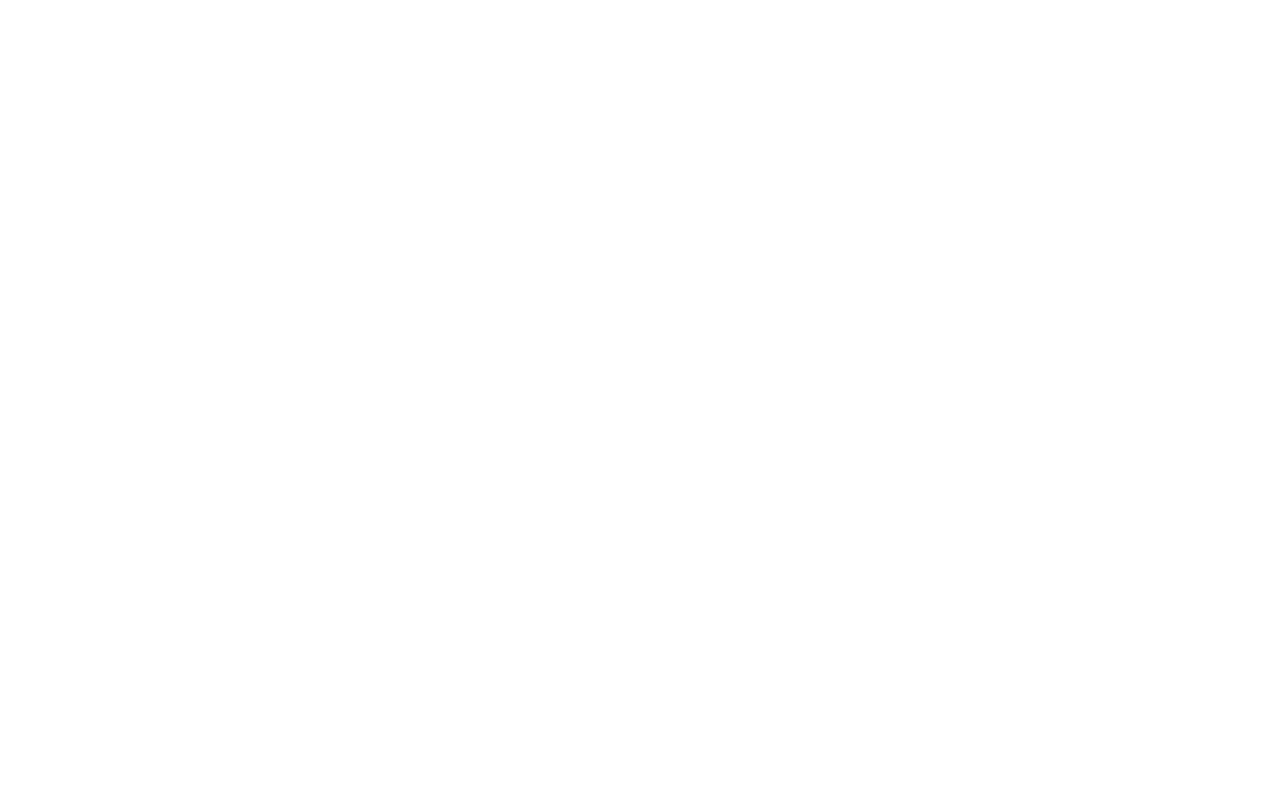
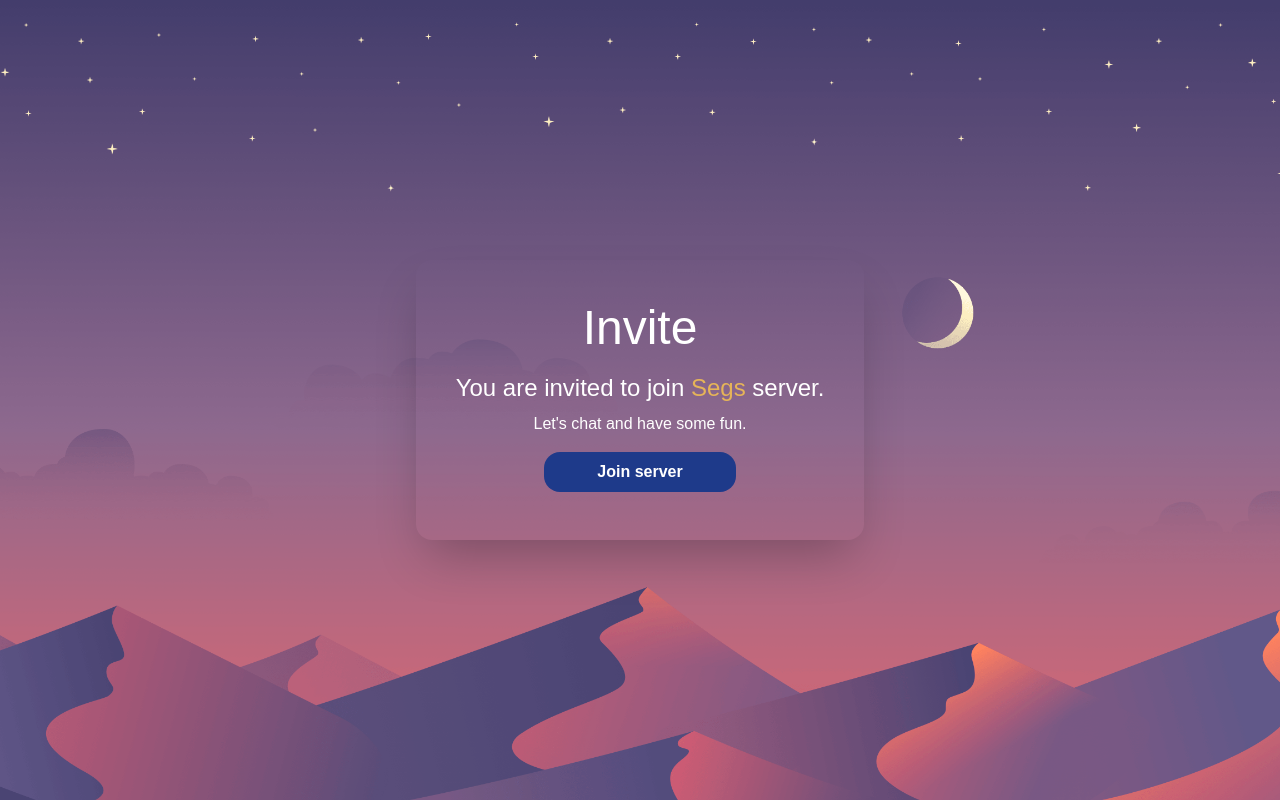
Before and after one commit to creative-tutorials/Devcord, a React (Create React App) app: page /join in a window 1280 px wide. Built offline with nearby package versions, Linux system fonts and the light colour scheme; a web font is replaced by a local one.

Commit message:
Created Join screen
Created join screen , Made changes in css and fixed some bugs

```diff
--- a/public/index.html
+++ b/public/index.html
@@ -11,6 +11,10 @@
     />
     <link rel="apple-touch-icon" href="%PUBLIC_URL%/logo192.png" />
     <link rel="manifest" href="%PUBLIC_URL%/manifest.json" />
+    <link
+      href="https://unpkg.com/tailwindcss@^2/dist/tailwind.min.css"
+      rel="stylesheet"
+    />
     <title>Devcord</title>
   </head>
   <body>
--- a/src/App.js
+++ b/src/App.js
@@ -8,6 +8,7 @@ import { updateUserState } from "./Reducers/userReducers";
 import SignUp from "./Components/SignUp";
 import Login from "./Components/Login";
 import Home from "./Components/Home";
+import JoinScreen from "./Components/JoinScreen/JoinScreen";
 
 function App() {
   const State = useSelector((state) => state.user.userState);
@@ -38,6 +39,9 @@ function App() {
         <Route path="/" exact={true}>
           <Home />
         </Route>
+        <Route path="/join" exact={true}>
+          <JoinScreen serverName={"Segs"} />
+        </Route>
       </Router>
     </>
   );
--- /dev/null
+++ b/src/Components/JoinScreen/Join.css
@@ -0,0 +1,10 @@
+.join-div {
+  background: url(../../Assets/Images/joinScreen.png) no-repeat center/cover;
+}
+
+.serverName {
+  color: rgb(230, 180, 88);
+}
+::selection {
+  background: rgb(3, 108, 150);
+}
--- /dev/null
+++ b/src/Components/JoinScreen/JoinScreen.js
@@ -0,0 +1,23 @@
+import "../JoinScreen/Join.css";
+
+function JoinScreen({ serverName }) {
+  return (
+    <>
+      <div className="join-div flex flex-col items-center justify-center h-screen w-screen">
+        <div className="flex items-center flex-col border-1 p-8 rounded-2xl shadow-2xl">
+          <h1 className="text-5xl m-3">Invite</h1>
+          <p className="m-2 text-2xl">
+            You are invited to join{" "}
+            <span className="serverName">{serverName}</span> server.
+          </p>
+          <p>Let's chat and have some fun.</p>
+          <button className="bg-blue-900 rounded-2xl hover:bg-blue-600 text-white-500 font-semibold hover:text-white py-2 px-4 w-1/2 m-4">
+            Join server
+          </button>
+        </div>
+      </div>
+    </>
+  );
+}
+
+export default JoinScreen;
--- a/src/Components/Login/Login.css
+++ b/src/Components/Login/Login.css
@@ -4,9 +4,8 @@
   color: white;
 }
 
-.container {
-  background: url(../../Assets/Images/background.jpg) repeat
-    center/cover;
+.login-div {
+  background: url(../../Assets/Images/background.jpg) no-repeat center/cover;
 }
 
 input {
--- a/src/Components/Login/index.js
+++ b/src/Components/Login/index.js
@@ -61,7 +61,7 @@ function Login() {
       {UserState.username ? (
         <Redirect to={{ pathname: "/" }} />
       ) : (
-        <div className="container flex items-center justify-center border-red-500 bg-red-50 h-screen">
+        <div className="login-div flex items-center justify-center h-screen w-screen">
           <div className="text-center w-1/3 shadow-2xl rounded-2xl p-3">
             <h2 className="text-4xl m-4">Welcome to Devcord!</h2>
             <p className="m-3">Log in with your email and password </p>
@@ -88,7 +88,7 @@ function Login() {
                 onClick={submitLoginForm}
                 className="bg-transparent bg-blue-700 rounded-2xl hover:bg-blue-500 text-white-500 font-semibold hover:text-white py-2 px-4 w-1/2 m-4"
               >
-                Sign in
+                Log in
               </button>
             </form>
           </div>
--- a/src/Components/SignUp/Signup.css
+++ b/src/Components/SignUp/Signup.css
@@ -4,9 +4,8 @@
   color: white;
 }
 
-.container {
-  background: url(../../Assets/Images/background.jpg) repeat
-    center/cover;
+.signup-div {
+  background: url(../../Assets/Images/background.jpg) no-repeat center/cover;
 }
 
 input {
--- a/src/Components/SignUp/index.js
+++ b/src/Components/SignUp/index.js
@@ -54,10 +54,10 @@ function SignUp() {
   };
   return (
     <>
-      <div className="container flex items-center justify-center border-red-500 bg-red-50 h-screen">
+      <div className="signup-div flex items-center justify-center border-red-500 bg-red-50 h-screen w-screen">
         <div className="text-center w-1/3 shadow-2xl rounded-2xl p-3">
           <h2 className="text-4xl m-4">Welcome to Devcord!</h2>
-          <p className="m-3">Log in with your email and password </p>
+          <p className="m-3">Sign up to get started !</p>
           <span className="text-red-600">{warning}</span>
           <form
             onSubmit={submitLoginForm}
@@ -88,7 +88,7 @@ function SignUp() {
               onClick={submitLoginForm}
               className="bg-transparent bg-blue-700 rounded-2xl hover:bg-blue-500 text-white-500 font-semibold hover:text-white py-2 px-4 w-1/2 m-4"
             >
-              Sign in
+              Sign Up
             </button>
           </form>
         </div>
```
Also changed, not shown: src/Assets/Images/joinScreen.png (added).
